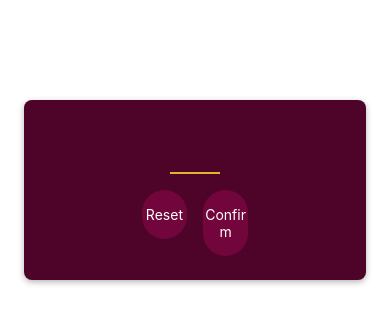
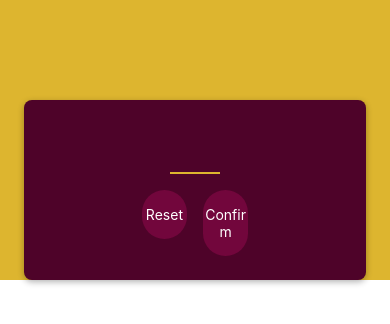
Before and after one commit to angelino-valeta/react-native-mini-game-guess-my-number, a React Native app: screen / in a window 390 px wide. Shown: the top 324 px of the page. Built offline with nearby package versions, Linux system fonts and the light colour scheme.

Commit message:
set background color root

```diff
--- a/App.js
+++ b/App.js
@@ -1,18 +1,18 @@
-import { StatusBar } from 'expo-status-bar';
-import { StyleSheet, Text, View } from 'react-native';
-import StartGameScreen from './screens/StartGameScreen';
+import { StatusBar } from "expo-status-bar";
+import { StyleSheet, View } from "react-native";
+import StartGameScreen from "./screens/StartGameScreen";
 
 export default function App() {
   return (
-   <StartGameScreen/>
+    <View style={styles.rootScreen}>
+      <StartGameScreen />
+    </View>
   );
 }
 
 const styles = StyleSheet.create({
-  container: {
-    flex: 1,
-    backgroundColor: '#fff',
-    alignItems: 'center',
-    justifyContent: 'center',
-  },
+  rootScreen: {
+    backgroundColor: '#ddb52f',
+    // flex: 1,
+  }
 });
```
